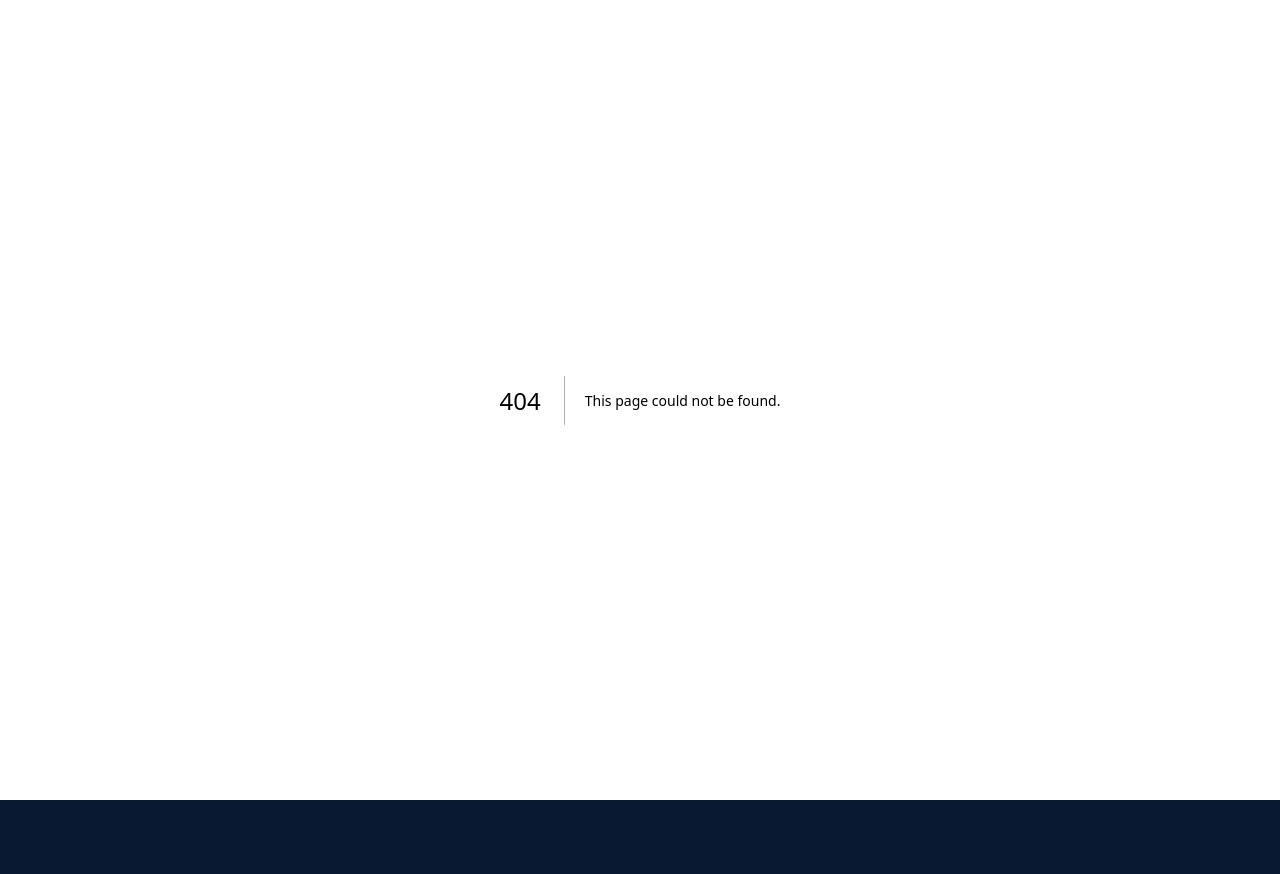
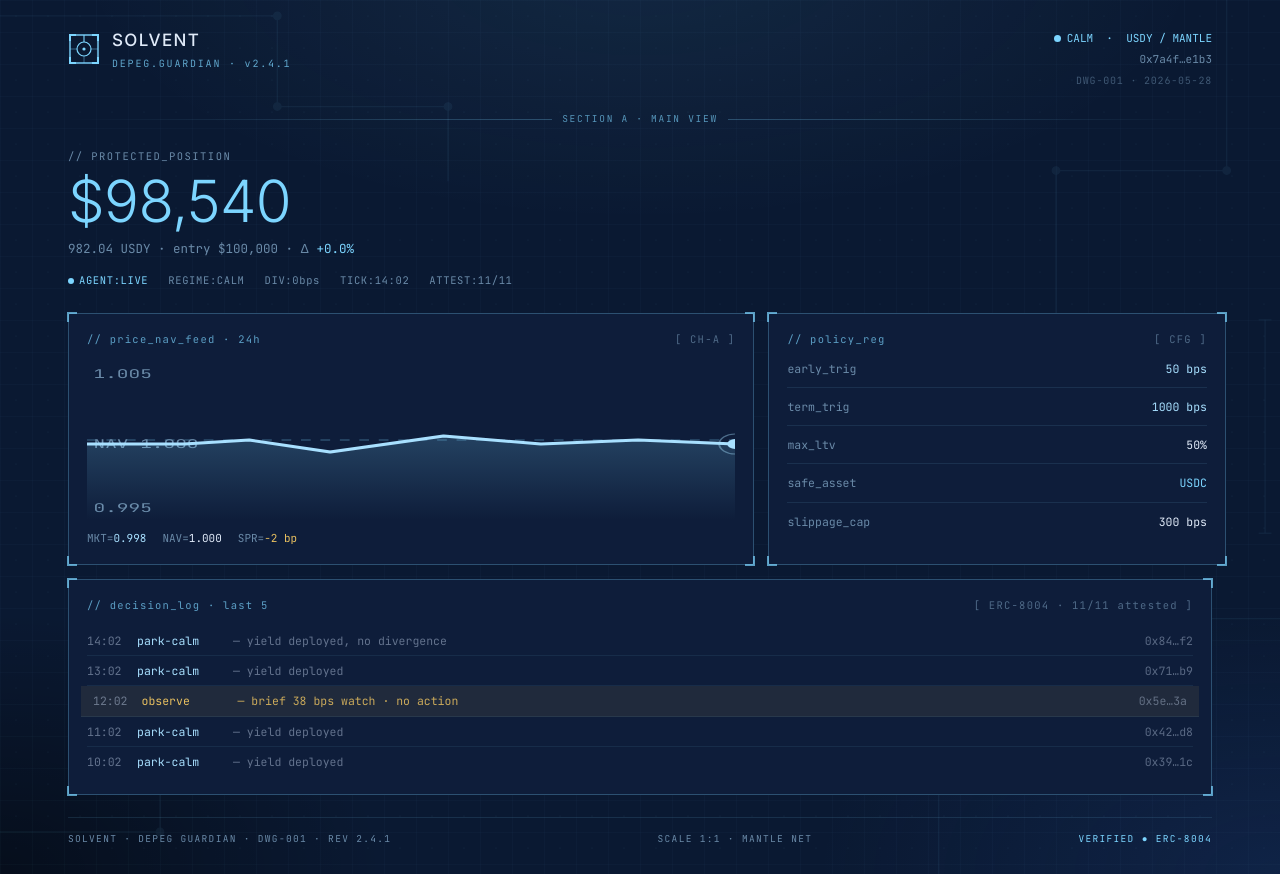
Before and after one commit to RaYYeR220/solvent, a Next.js app in the folder web/: page /app in a window 1280 px wide. Before the commit this address had no page. Before the commit the page ends 800 px from the top, so only its background shows below. Built offline with nearby package versions, Linux system fonts and the light colour scheme.

Commit message:
feat(web): /app dashboard page (post-deposit bento view)

```diff
--- /dev/null
+++ b/web/src/app/app/page.tsx
@@ -0,0 +1,61 @@
+"use client";
+
+import BrandMark from "@/components/BrandMark";
+import DashboardFrame from "@/components/DashboardFrame";
+import HeroStat from "@/components/HeroStat";
+import ChartPanel from "@/components/ChartPanel";
+import PolicyPanel from "@/components/PolicyPanel";
+import DecisionLog from "@/components/DecisionLog";
+import Footer from "@/components/Footer";
+import { mockVault, mockPolicy, mockLog } from "@/lib/mockData";
+
+export default function DashboardPage() {
+  return (
+    <DashboardFrame>
+      {/* HEADER */}
+      <div style={{ display: "flex", justifyContent: "space-between", alignItems: "flex-start", marginBottom: 22 }}>
+        <div style={{ display: "flex", alignItems: "center", gap: 12 }}>
+          <BrandMark size={32} />
+          <div>
+            <div style={{ fontSize: 17, letterSpacing: "0.08em", color: "var(--text-strong)", fontWeight: 500 }}>SOLVENT</div>
+            <div className="mono" style={{ fontSize: 10, letterSpacing: "0.18em", color: "var(--ink-cyan)", opacity: 0.75, marginTop: 2 }}>
+              DEPEG.GUARDIAN  &middot;  {mockVault.agentRevision}
+            </div>
+          </div>
+        </div>
+        <div className="mono" style={{ textAlign: "right", fontSize: 11, lineHeight: 1.95, color: "var(--text-muted)" }}>
+          <div style={{ color: "var(--ink-cyan)" }}>
+            <span style={{ display: "inline-block", width: 7, height: 7, borderRadius: "50%", background: "var(--ink-cyan)", marginRight: 6, verticalAlign: "middle" }} />
+            {mockVault.regime} &nbsp;&middot;&nbsp; {mockVault.asset} / {mockVault.network}
+          </div>
+          <div>{mockVault.address}</div>
+          <div style={{ opacity: 0.55, fontSize: 10, letterSpacing: "0.08em" }}>{mockVault.drawingId}  &middot;  2026-05-28</div>
+        </div>
+      </div>
+
+      {/* DIVIDER */}
+      <div style={{ display: "flex", alignItems: "center", gap: 10, marginBottom: 22 }}>
+        <div style={{ flex: 1, height: 1, background: "linear-gradient(to right, transparent, rgba(124,213,255,.27))" }} />
+        <span className="mono" style={{ fontSize: 9.5, letterSpacing: "0.18em", color: "var(--ink-cyan)", opacity: 0.65, textTransform: "uppercase" }}>
+          section A  &middot;  main view
+        </span>
+        <div style={{ flex: 1, height: 1, background: "linear-gradient(to left, transparent, rgba(124,213,255,.27))" }} />
+      </div>
+
+      {/* HERO STAT */}
+      <HeroStat vault={mockVault} />
+
+      {/* 2-COL grid */}
+      <div style={{ display: "grid", gridTemplateColumns: "60% 40%", gap: 14, marginBottom: 14 }}>
+        <ChartPanel vault={mockVault} />
+        <PolicyPanel policy={mockPolicy} />
+      </div>
+
+      {/* LOG */}
+      <DecisionLog entries={mockLog} attestationsAttested={mockVault.attestationsAttested} attestationsTotal={mockVault.attestationsTotal} />
+
+      {/* FOOTER */}
+      <Footer revision={mockVault.agentRevision} drawingId={mockVault.drawingId} network={mockVault.network} />
+    </DashboardFrame>
+  );
+}
--- /dev/null
+++ b/web/src/components/DashboardFrame.tsx
@@ -0,0 +1,25 @@
+import type { ReactNode } from "react";
+import SchematicBackground from "./SchematicBackground";
+
+interface DashboardFrameProps {
+  children: ReactNode;
+}
+
+/** The schematic-blueprint frame that wraps every dashboard view. */
+export default function DashboardFrame({ children }: DashboardFrameProps) {
+  return (
+    <div
+      style={{
+        background: "var(--bg-base)",
+        color: "var(--text-body)",
+        fontFamily: "var(--font-sans), system-ui, sans-serif",
+        position: "relative",
+        overflow: "hidden",
+        minHeight: "100vh",
+      }}
+    >
+      <SchematicBackground />
+      <div style={{ padding: 28, position: "relative", zIndex: 1, maxWidth: 1200, margin: "0 auto" }}>{children}</div>
+    </div>
+  );
+}
```
